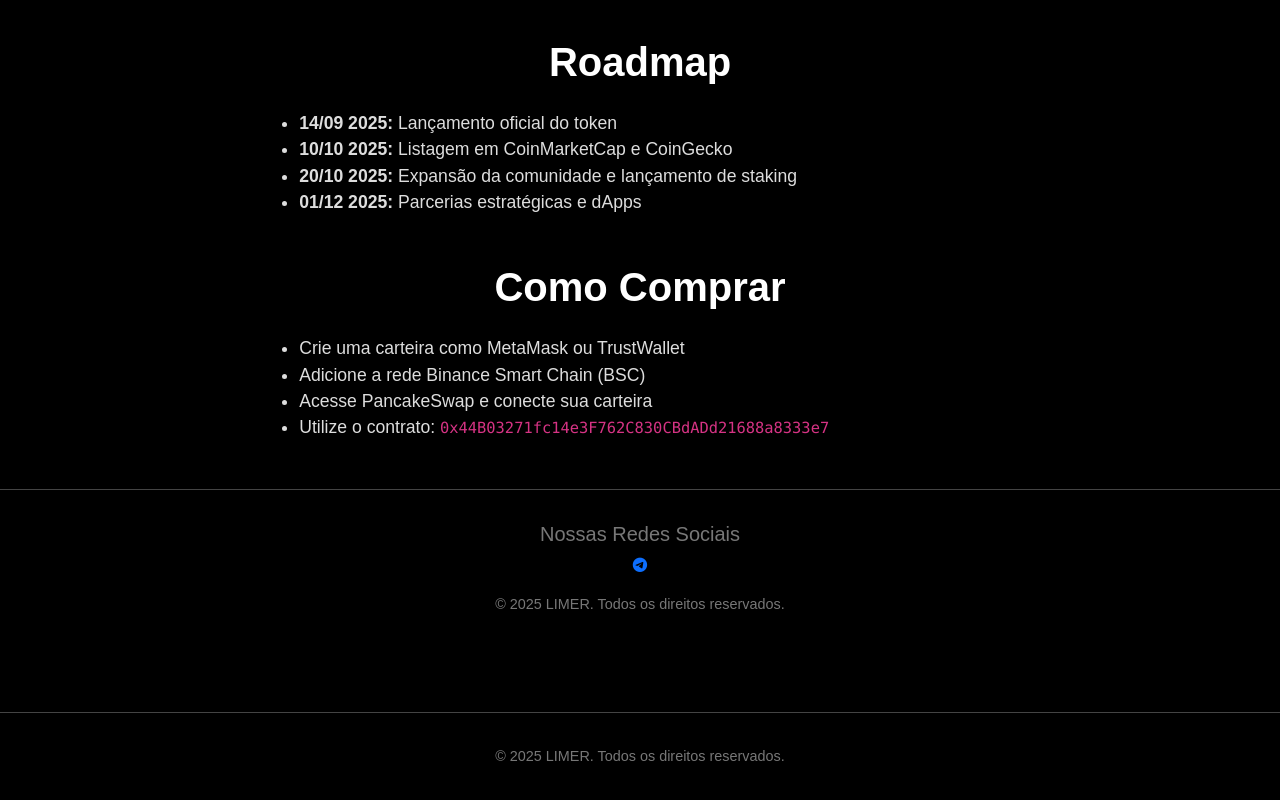
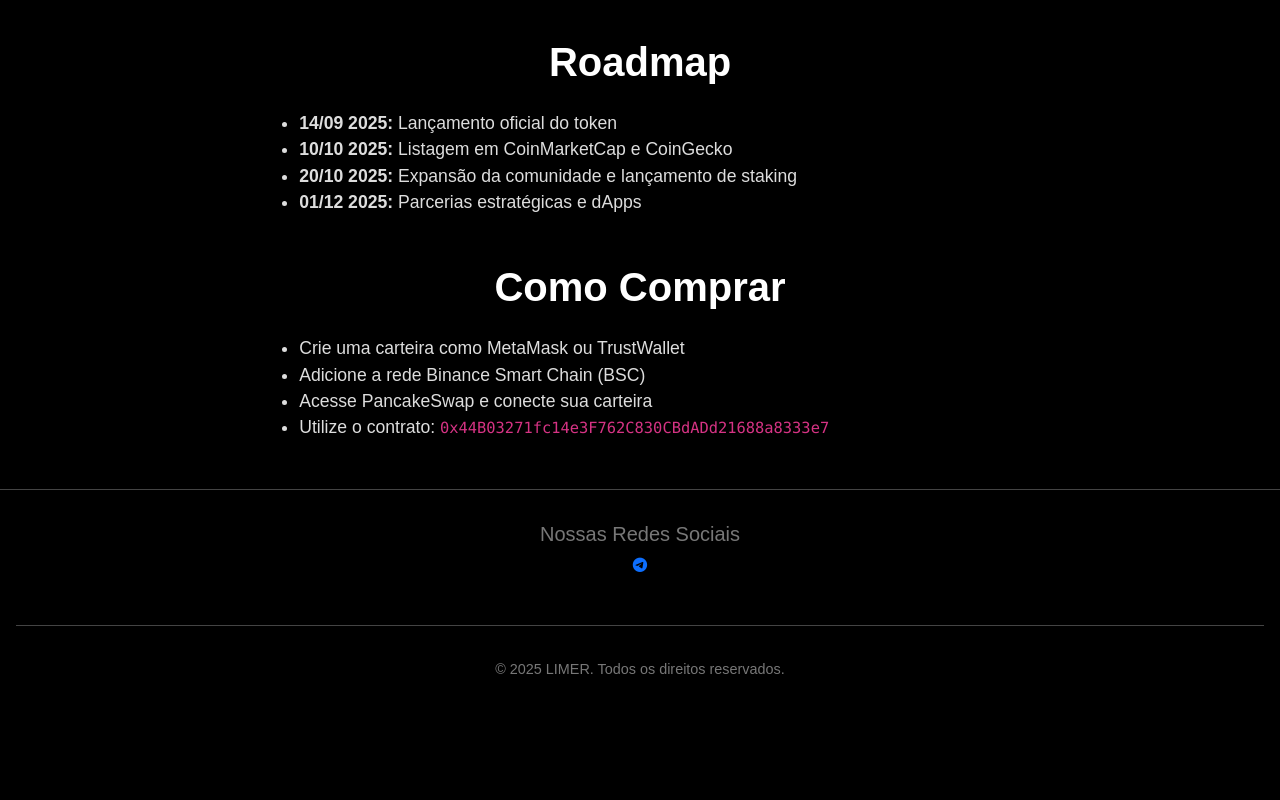
Before and after one commit to Lucasttb/limer-token-site, a plain HTML site: page index.html in a window 1280 px wide. Shown: the part 1235-2035 px from the top of the page. After the commit the page ends 1980 px from the top, so only its background shows below. Drawn offline with nearby package versions, Linux system fonts and the light colour scheme; some icons are missing; a web font is replaced by a local one.

Commit message:
Update index.html

```diff
--- a/index.html
+++ b/index.html
@@ -224,8 +224,6 @@
       <a href="https://x.com/SEU_USUARIO" target="_blank" aria-label="X/Twitter"><i class="bi bi-twitter-x"></i></a>
       <a href="https://t.me/SEU_CANAL" target="_blank" aria-label="Telegram"><i class="bi bi-telegram"></i></a>
     </div>
-    <p class="mt-3">&copy; 2025 LIMER. Todos os direitos reservados.</p>
-  </footer>
 
 
   <footer>
```
